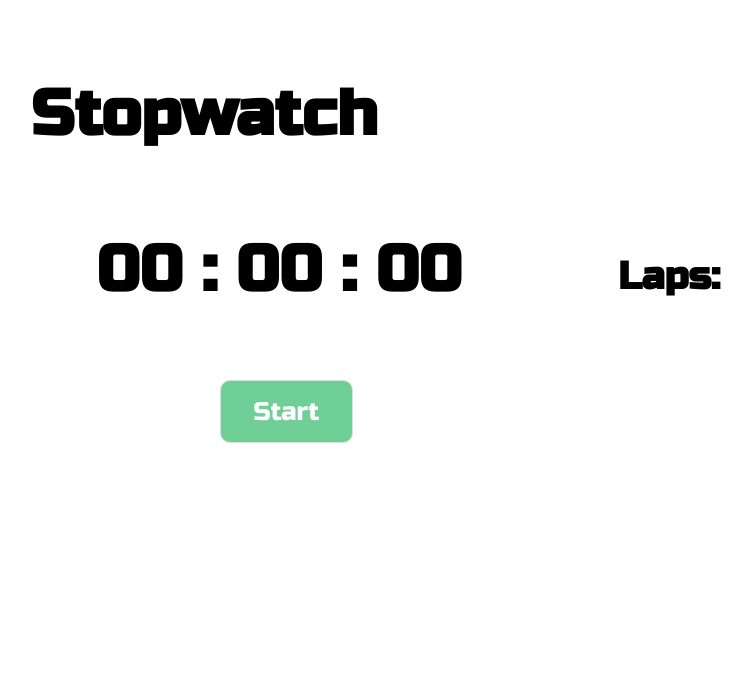
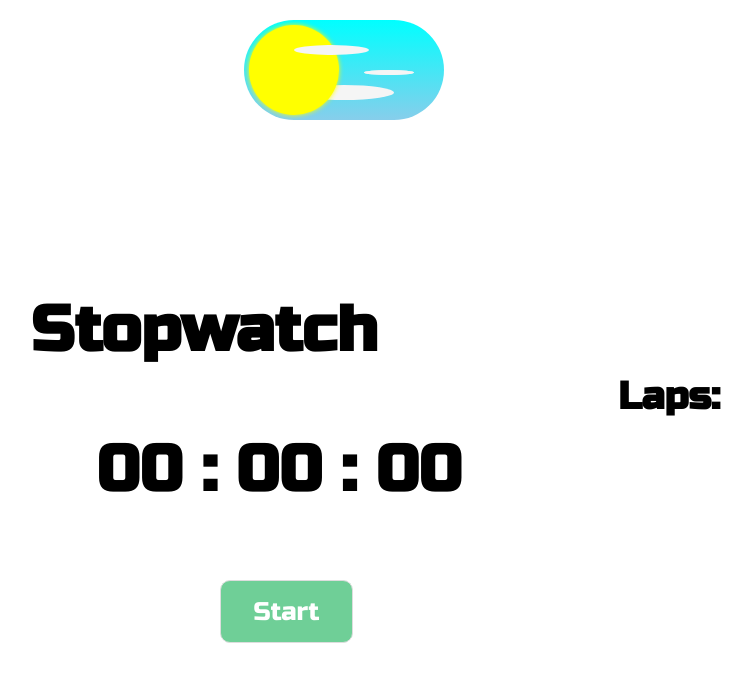
Before and after one commit to victor00/stopWatch, a React (Create React App) app: page / in a window 1280 px wide. Shown: the top 682 px of the page, without its empty margins (436-1188 px from the left). Built offline with nearby package versions, Linux system fonts and the light colour scheme.

Commit message:
ToggleBtn - Change Theme

```diff
--- a/package.json
+++ b/package.json
@@ -3,6 +3,7 @@
   "version": "0.1.0",
   "private": true,
   "dependencies": {
+    "@emotion/core": "^10.0.35",
     "@testing-library/jest-dom": "^4.2.4",
     "@testing-library/react": "^9.3.2",
     "@testing-library/user-event": "^7.1.2",
--- a/src/App.js
+++ b/src/App.js
@@ -1,14 +1,31 @@
 import React from 'react';
 import Clock from './components/clock/Clock';
-import Button from './components/button/Button'
+import Toggle from './components/Toggle/index';
 
 function App() {
+
+  const [toggled, setToggled] = React.useState(false);
+  const [background, setBackground] = React.useState("#fdfdfd");
+  const [font, setFont] = React.useState("#424246");
+
+
+  const handleClick = () => {
+    setToggled((s) => !s); //inverter valor antigo
+    setBackground(background);
+    setFont(font);
+  };
+
+
+
+
   return (
     <div className="App">
       <header className="App-header">
 
-        <Clock />
-
+        <div className='theme-options'>
+          <Toggle toggled={toggled} onClick={handleClick} />
+          <Clock />
+        </div>
 
       </header>
     </div>
--- /dev/null
+++ b/src/components/Toggle/index.js
@@ -0,0 +1,22 @@
+import React from 'react';
+import "./style.css";
+
+
+export default function Toggle({toggled, onClick}) {
+    return (
+
+        <div onClick={onClick} className={`toggle${toggled ? " night" : ""}`}>
+            <div className="notch">
+                <div className="crater" />
+                <div className="crater" />
+            </div>
+            <div>
+                <div className="shape sm" />
+                <div className="shape sm" />
+                <div className="shape md" />
+                <div className="shape lg" />
+            </div>
+        </div>
+
+    );
+}
--- /dev/null
+++ b/src/components/Toggle/style.css
@@ -0,0 +1,127 @@
+
+.toggle {
+    grid-area: h;
+
+    display: flex;
+    align-items: center;
+    justify-content: center;
+
+    height: 100px;
+    width: 200px;
+    border-radius: 50px;
+    position: relative;
+    margin-top: 20px;
+    margin-left: 85vh;
+    background-image: linear-gradient(aqua, skyblue);
+    cursor:pointer;
+}
+
+.toggle.night{
+    background-image: linear-gradient(midnightblue, rebeccapurple);
+}
+
+.notch {
+    height: 90px;
+    width: 90px;
+    border-radius: 50%;
+    background: yellow;
+
+    position: absolute;
+    top:5px;
+    left:5px;
+    box-shadow: 0 0 5px yellow;
+
+    z-index: 1;
+    transition: all 0.3s ease;
+}
+
+.notch > .crater {
+    background: burlywood;
+    border-radius: 50%;
+    position: absolute;
+
+    opacity: 0;
+    box-shadow: 0 5px 5px rgba(0, 0, 0, 0.4) inset;
+}
+
+.night .crater{
+    opacity: 0.4;
+}
+
+.crater:first-child{
+    left:5px;
+    top:15px;
+    height: 15px;
+    width: 40px;
+    transform: rotate(-45deg);
+}
+
+.crater:last-child{
+    right:10px;
+    top:15px;
+    height: 15px;
+    width: 25px;
+    transform: rotate(45deg);
+}
+
+.night > .notch {
+    background: whitesmoke;
+    box-shadow: 0 0 5px whitesmoke;
+    transform: translate(100px, 0);
+}
+
+.shape {
+    position: absolute;
+    background: whitesmoke;
+    border-radius: 50%;
+    transition: all 0.3s ease ;
+}
+
+.shape.sm {
+    height: 5px;
+    width: 50px;
+    top:50%;
+    left:60%;
+}
+
+.shape.md {
+    height: 10px;
+    width: 75px;
+    top:25%;
+    left:25%;
+
+    z-index: 2;
+}
+
+.shape.lg {
+    height: 15px;
+    width: 100px;
+    bottom: 20px;
+    left:25%;
+}
+
+.night .shape {
+    background: lightgray;
+    box-shadow: 0 0 10px 2px violet;
+}
+.night .shape.sm {
+    height: 5px;
+    width: 5px;
+    transform: translate(-40px, 0);
+}
+
+.night .shape.sm:first-of-type{
+    transform: translate(-80px, -10px);
+}
+
+.night .shape.md{
+    height: 10px;
+    width: 10px;
+    transform: translate(10px, 0);
+}
+
+.night .shape.lg{
+    height: 15px;
+    width: 15px;
+    transform: translate(-10px, 0);
+}
--- a/src/components/clock/Clock.js
+++ b/src/components/clock/Clock.js
@@ -1,6 +1,7 @@
-import React, { Component } from 'react';
+import React, { Component} from 'react';
 import moment from 'moment';
 import Button from '../button/Button';
+// import Toggle from "../Toggle/index";
 
 import "./styles.css";
 
@@ -63,7 +64,7 @@ class Clock extends Component {
             this.setState((state, props) => ({
                 actual_time:  moment().hours(0).minutes(0).seconds(0).format('HH : mm : ss'),
                 count: 0,
-                lap: []
+                laps: []
             }));
         }
     }
--- a/src/components/clock/styles.css
+++ b/src/components/clock/styles.css
@@ -1,8 +1,13 @@
+
 html, body {
     margin: 0;
     padding: 0;
     box-sizing: border-box;
+
+    background: white;
 }
+
+
 
 .container {
     display: grid;
@@ -15,15 +20,11 @@ html, body {
     ;
 
     grid-gap: 40px;
-
-
 }
 
 .container header {
     grid-area: h;
     height: 100px;
-
-
 }
 
 .container header p {
@@ -31,6 +32,8 @@ html, body {
     font: 700 2.4rem Russo One;
     font-weight: bold;
     font-size: 5vw;
+
+    margin-top: 20vh;
 
     display: flex;
     justify-content: center;
@@ -51,7 +54,7 @@ html, body {
     font-size: 5vw;
 
     margin-left: 500px;
-    margin-top: 20px;
+    margin-top: 100px;
     display: flex;
     justify-content: center;
     align-items: center;
```
Also changed, not shown: 1 other file (tests, documents, lock files or other folders).
